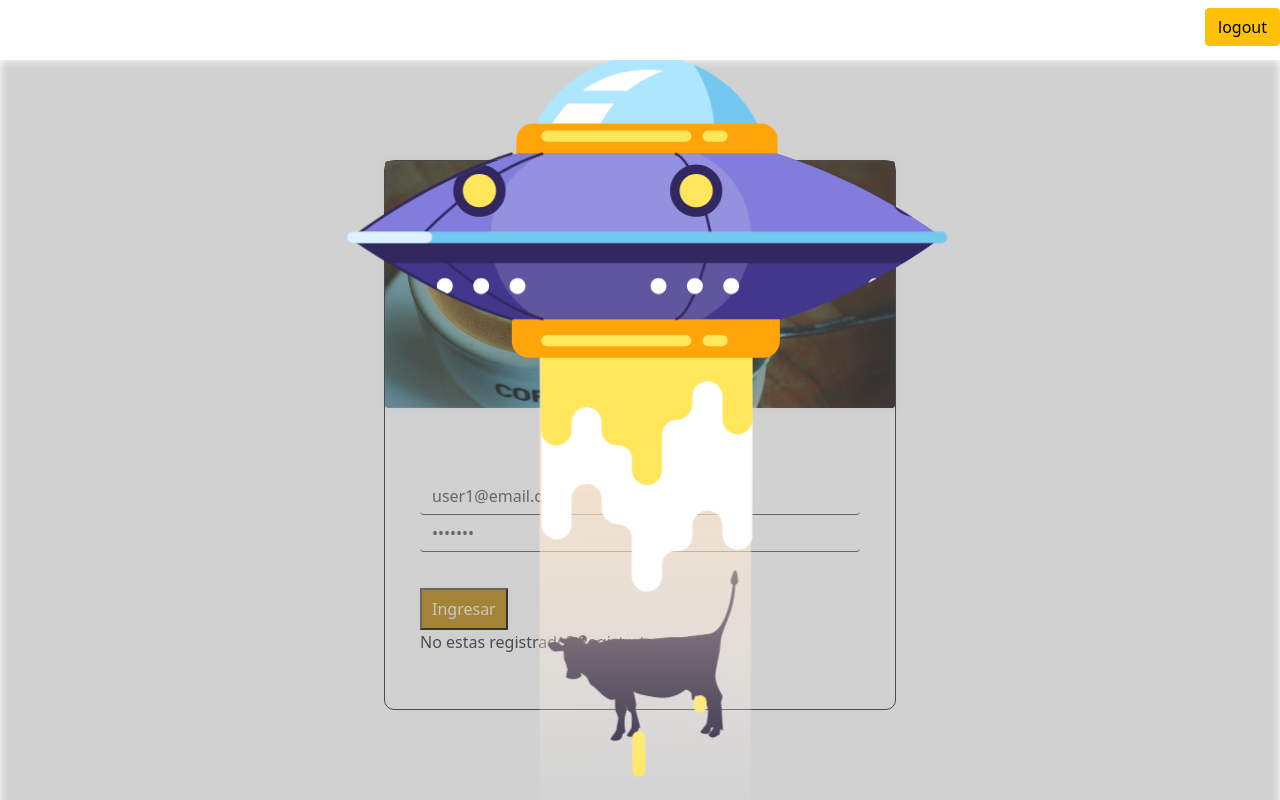
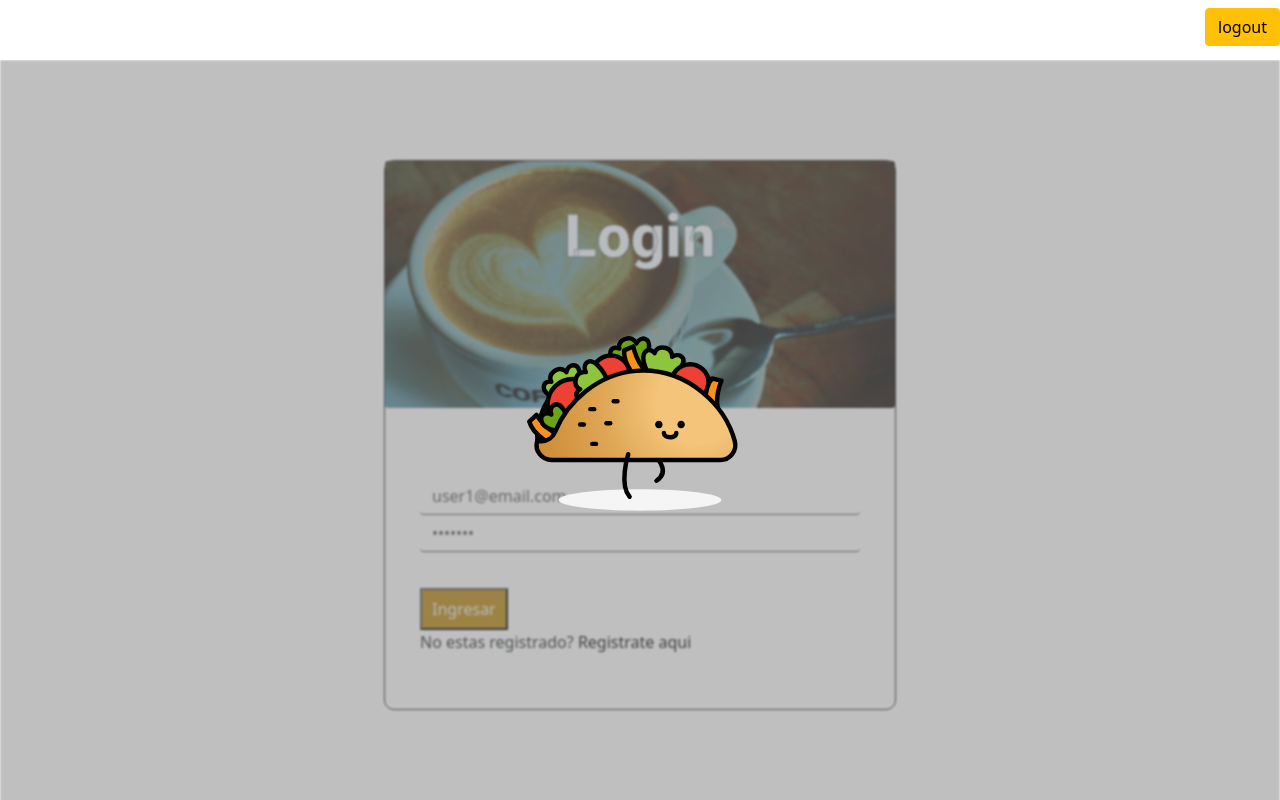
Before and after one commit to CamiloFuentesR/cafe-frontend, a React (Create React App) app: page /auth/login in a window 1280 px wide. Both pictures are taken after a click on the button "Ingresar". Shown: the top 800 px of the page. Built offline with nearby package versions, Linux system fonts and the light colour scheme; no server answers.

Commit message:
load icon

```diff
--- a/src/components/ui/Load.jsx
+++ b/src/components/ui/Load.jsx
@@ -1,6 +1,6 @@
 import Lottie from 'lottie-react'
 import React, { useRef } from 'react'
-import ufos from "../../json/ufos.json";
+import tacos from "../../json/walking-taco.json";
 
 export const Load = () => {
 
@@ -9,10 +9,10 @@ export const Load = () => {
         <div className="cargando">
              <Lottie
                 lottieRef={lottieRef}
-                animationData={ufos}
+                animationData={tacos}
                 loop={true}
                 autoPlay={true}
-                style={{width: '100%' }}
+                style={{width: '35%' }}
                 className="cargando"
                 />
         </div>
--- a/src/styles/_style.scss
+++ b/src/styles/_style.scss
@@ -2,3 +2,4 @@
 @import './components/_home';
 @import './components/_navBar';
 @import './components/_auth';
+@import './components/ui';
--- a/src/styles/components/__home.scss
+++ b/src/styles/components/__home.scss
@@ -14,8 +14,3 @@
 table{
     height: 30px;
 }
-.cargando{
-    z-index: 1000 !important;
-    background-color: black .2 !important;
-    backdrop-filter: blur(1px) contrast(.1);
-}
--- /dev/null
+++ b/src/styles/components/_ui.scss
@@ -0,0 +1,8 @@
+.cargando{
+    display: flex;
+    justify-content: center;
+    height: 100vh;
+    z-index: 1000 !important;
+    // background-color: rgba(0, 0, 0, 0.158)  !important;
+    backdrop-filter: blur(1px)  contrast(.5) ;
+}
```
